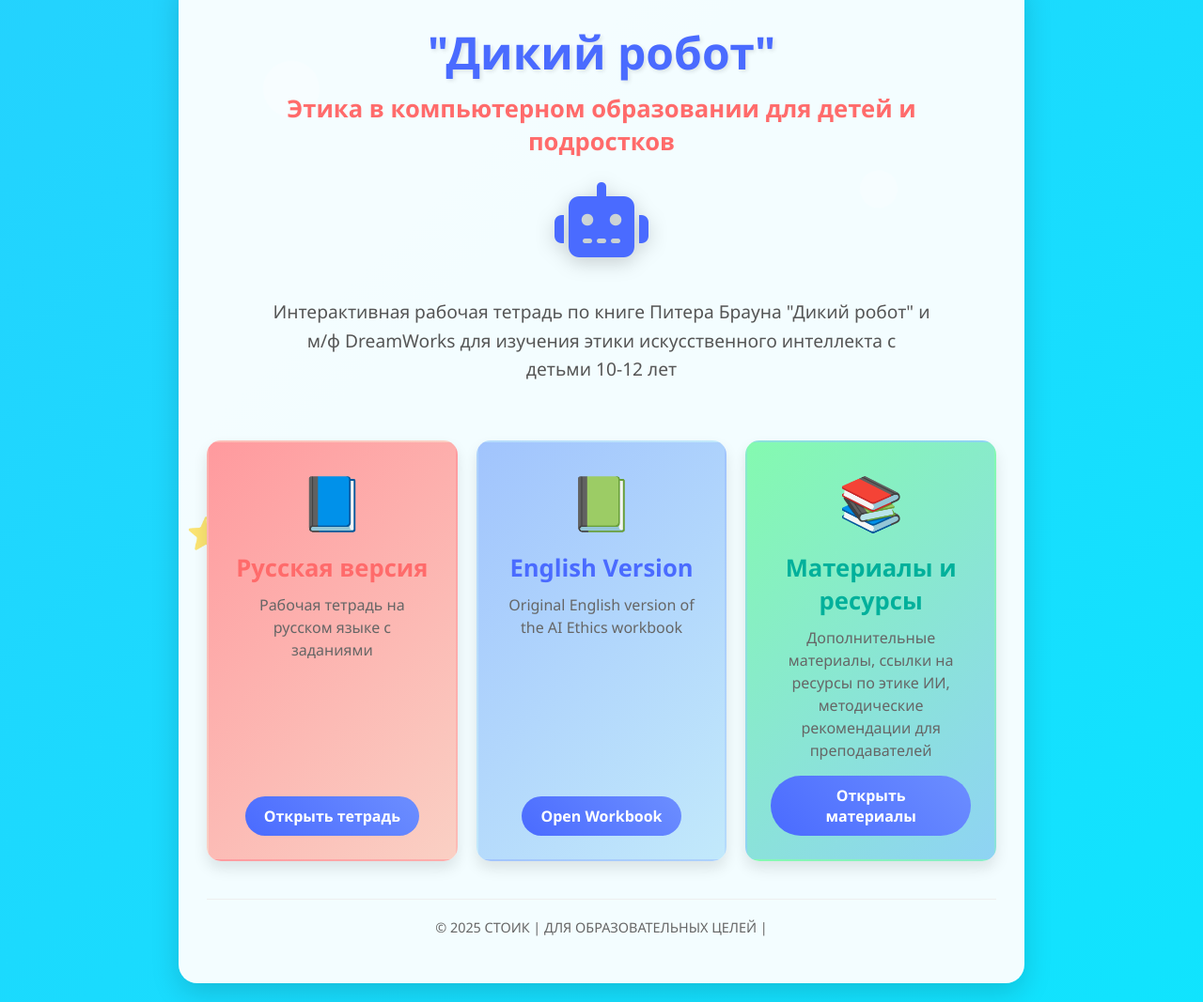
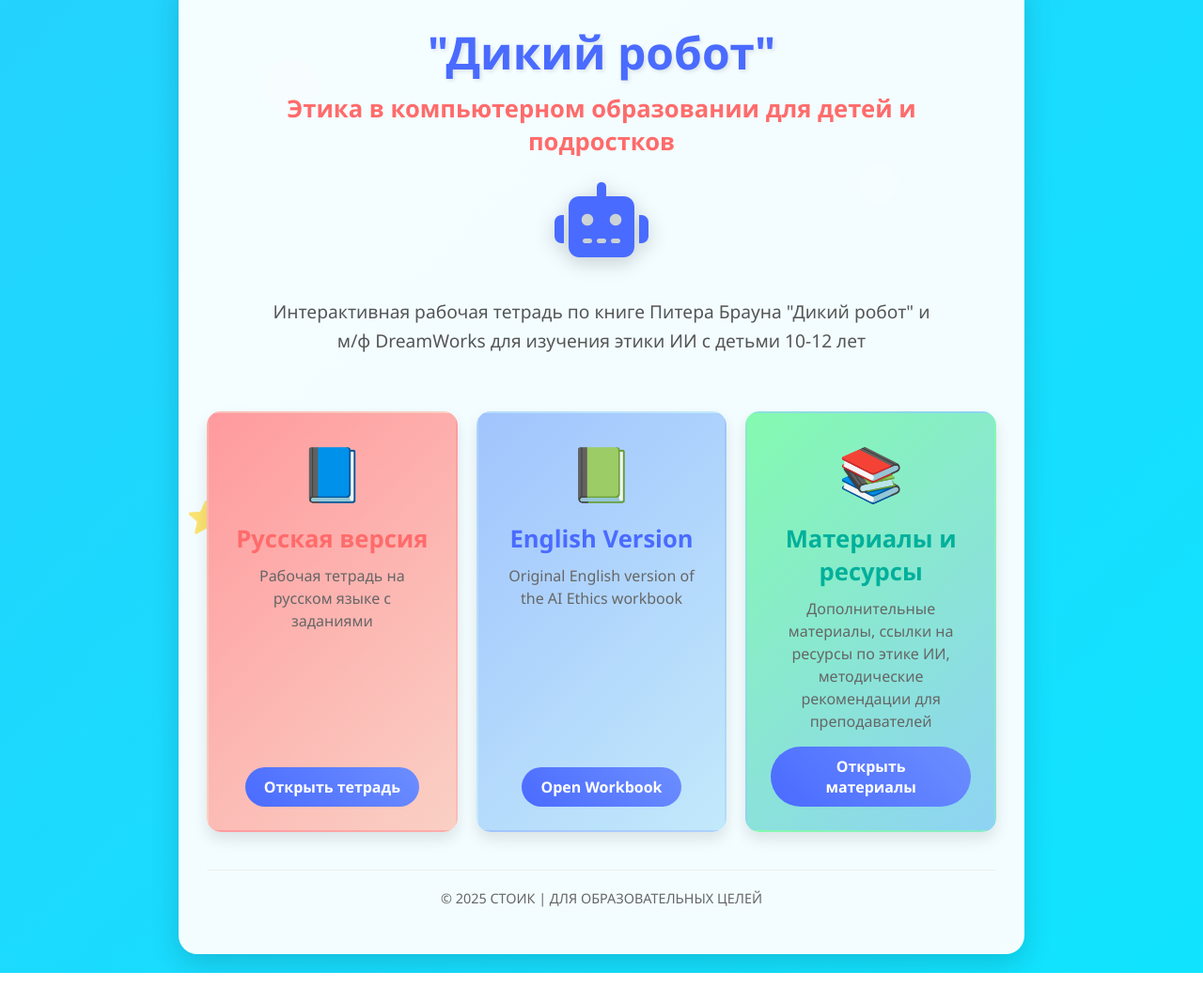
Before and after one commit to AlenaMogila/STOIK_Wild_Robot_Ethics, a plain HTML site: page index.html in a window 1280 px wide. Shown: the part 47-1114 px from the top of the page at 94% size. After the commit the page ends 1083 px from the top, so only its background shows below. Drawn offline with Linux system fonts and the light colour scheme.

Commit message:
Update index.html

```diff
--- a/index.html
+++ b/index.html
@@ -279,7 +279,7 @@
                 <div class="friendly-robot"><i class="fas fa-robot"></i></div>
             </div>
             <p class="description">
-                Интерактивная рабочая тетрадь по книге Питера Брауна "Дикий робот" и м/ф DreamWorks для изучения этики искусственного интеллекта с детьми 10-12 лет
+                Интерактивная рабочая тетрадь по книге Питера Брауна "Дикий робот" и м/ф DreamWorks для изучения этики ИИ с детьми 10-12 лет
             </p>
         </header>
 
@@ -312,7 +312,7 @@
         </div>
 
         <footer>
-            <p>© 2025 СТОИК | ДЛЯ ОБРАЗОВАТЕЛЬНЫХ ЦЕЛЕЙ |</p>
+            <p>© 2025 СТОИК | ДЛЯ ОБРАЗОВАТЕЛЬНЫХ ЦЕЛЕЙ </p>
         </footer>
     </div>
 
```
